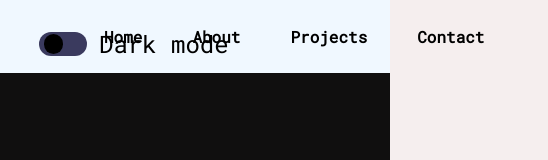
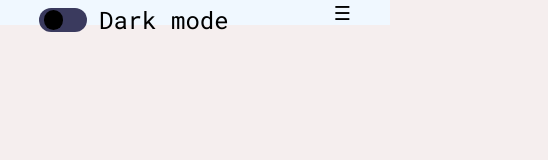
Before and after one commit to NathGitCode/portfoliov2, a React (Create React App) app: page / in a window 390 px wide. Shown: the top 160 px of the page, 548 px wide, since content can reach past the window. Built offline with nearby package versions, Linux system fonts and the light colour scheme; a web font is replaced by a local one.

Commit message:
started media queries and added hamburger, neeeds functionality

```diff
--- a/src/App.js
+++ b/src/App.js
@@ -9,7 +9,7 @@ import Empty from "./comps/emptydiv/Empty";
 import Wip from "./comps/workingon/Wip";
 
 function App() {
-  const [isDark, setIsDark] = useState(true);
+  const [isDark, setIsDark] = useState(false);
   return (
     <div className="App" data-theme={isDark ? "dark" : "light"}>
       <Empty />
--- a/src/comps/contact/Contact.css
+++ b/src/comps/contact/Contact.css
@@ -1,9 +1,9 @@
 .contact-container {
     display: grid;
-    grid-template-columns: auto auto auto auto;
+    grid-template-columns: auto auto auto;
     gap: 20px;
     justify-content: center;
-    width: 60vw;
+    width: 80vw;
 }
 
 .contact-header h4 {
--- a/src/comps/info/Info.css
+++ b/src/comps/info/Info.css
@@ -49,15 +49,6 @@
     font-size: 20px;
 }
 
-
-.icon path {
-    fill: #db1212;
-}
-
-.iconLn path {
-    fill: #db1212;
-}
-
 .icon {
     height: 3vh;
     width: 3vw;
--- a/src/comps/navbar/NavBar.css
+++ b/src/comps/navbar/NavBar.css
@@ -6,12 +6,14 @@
     top: 0;
     background-color: aliceblue;
     z-index: 1;
+}
 
+#hamitems {
+    display: flex;
 }
 
 .nav-bar-right {
     padding-right: 10vw;
-    display: flex;
 }
 
 .nav-bar-right li {
@@ -26,7 +28,7 @@
     padding: 10px 15px;
     margin: 0 10px;
     position: relative;
-    display: block;
+    display: flex;
     overflow: hidden;
 }
 
@@ -94,3 +96,33 @@
 .toggle:checked+label::after {
     transform: translateX(100%);
 }
+
+#hamnav label,
+#hamburger {
+    display: none;
+}
+
+@media screen and (max-width:768px) {
+
+
+    #hamitems a {
+        display: block;
+        width: 100%;
+        box-sizing: border-box;
+    }
+
+    #hamnav label {
+        display: block;
+        font-size: 1.2em;
+        font-style: normal;
+        cursor: pointer;
+    }
+
+    #hamitems {
+        display: none;
+    }
+
+    #hamnav input:checked~#hamitems {
+        display: block;
+    }
+}
--- a/src/comps/navbar/NavBar.js
+++ b/src/comps/navbar/NavBar.js
@@ -14,8 +14,13 @@ const NavBar = ({ setIsDark, isDark }) => {
           />
           <label htmlFor="check">Dark mode</label>
         </div>
+      </div>{" "}
+      <section className="nav-bar-right">
+        <div id="hamnav">
+          <label for="hamburger">&#9776;</label>
+          <input type="checkbox" id="hamburger" />
         </div>
-      <ul className="nav-bar-right">
+        <ul id="hamitems">
           <li>
             <a href="#home">Home</a>
           </li>
@@ -29,6 +34,7 @@ const NavBar = ({ setIsDark, isDark }) => {
             <a href="#contact">Contact</a>
           </li>
         </ul>
+      </section>
     </nav>
   );
 };
--- a/src/comps/projects/Projects.css
+++ b/src/comps/projects/Projects.css
@@ -88,3 +88,10 @@
 .gitdemo:hover {
     transform: scale(1.2);
 }
+
+.projicon {
+    height: 3vh;
+    width: 3vw;
+    padding-left: 10px;
+    transition: .2s;
+}
--- a/src/comps/projects/Projects.js
+++ b/src/comps/projects/Projects.js
@@ -37,7 +37,7 @@ const Projects = () => {
             >
               <div className="gitdemo">
                 <p className="projtext">Code</p>
-                <Icon className="icon" />
+                <Icon className="projicon" />
               </div>
             </a>
 
@@ -48,7 +48,7 @@ const Projects = () => {
             >
               <div className="gitdemo">
                 <p className="projtext">Live Demo</p>
-                <ExternalIcon className="icon" />
+                <ExternalIcon className="projicon" />
               </div>
             </a>
           </div>
@@ -79,7 +79,7 @@ const Projects = () => {
             >
               <div className="gitdemo">
                 <p className="projtext">Code</p>
-                <Icon className="icon" />
+                <Icon className="projicon" />
               </div>
             </a>
 
@@ -90,7 +90,7 @@ const Projects = () => {
             >
               <div className="gitdemo">
                 <p className="projtext">Live Demo</p>
-                <ExternalIcon className="icon" />
+                <ExternalIcon className="projicon" />
               </div>
             </a>
           </div>
@@ -121,7 +121,7 @@ const Projects = () => {
             >
               <div className="gitdemo">
                 <p className="projtext">Code</p>
-                <Icon className="icon" />
+                <Icon className="projicon" />
               </div>
             </a>
           </div>
--- a/src/comps/workingon/Wip.js
+++ b/src/comps/workingon/Wip.js
@@ -33,7 +33,7 @@ const Wip = () => {
             >
               <div className="gitdemo">
                 <p className="projtext">Code </p>
-                <Icon className="icon" />
+                <Icon className="projicon" />
               </div>
             </a>
             <a
@@ -43,7 +43,7 @@ const Wip = () => {
             >
               <div className="gitdemo">
                 <p className="projtext">Live Demo</p>
-                <ExternalIcon className="icon" />
+                <ExternalIcon className="projicon" />
               </div>
             </a>
           </div>
--- a/src/index.css
+++ b/src/index.css
@@ -29,4 +29,19 @@ body {
   .contact-email a {
     color: white;
   }
+
+  .projicon path {
+    fill: red;
+    transition: fill 250ms ease-in-out;
+  }
+
+  .icon path {
+    fill: red;
+    transition: fill 250ms ease-in-out;
+  }
+
+  .iconLn path {
+    fill: red;
+    transition: fill 250ms ease-in-out;
+  }
 }
```
Lines whose indentation alone changed are shown as unchanged.
